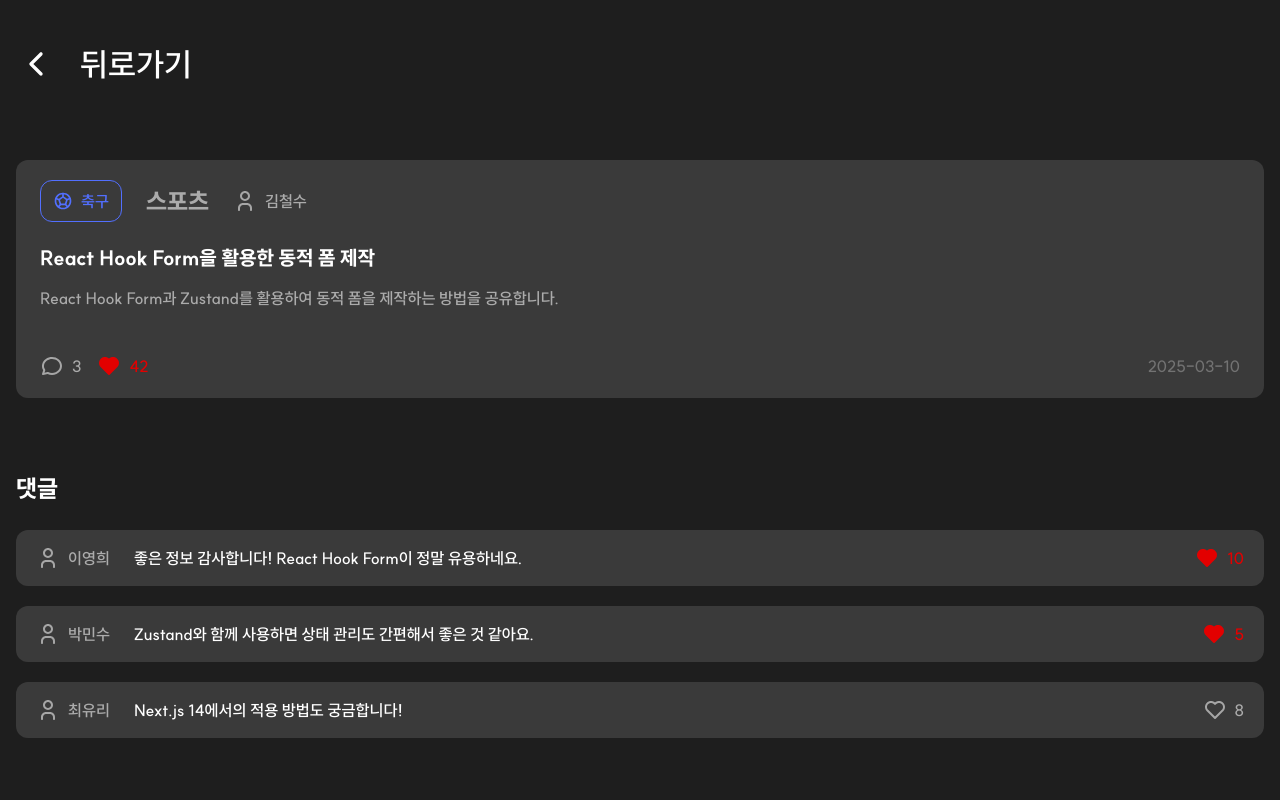
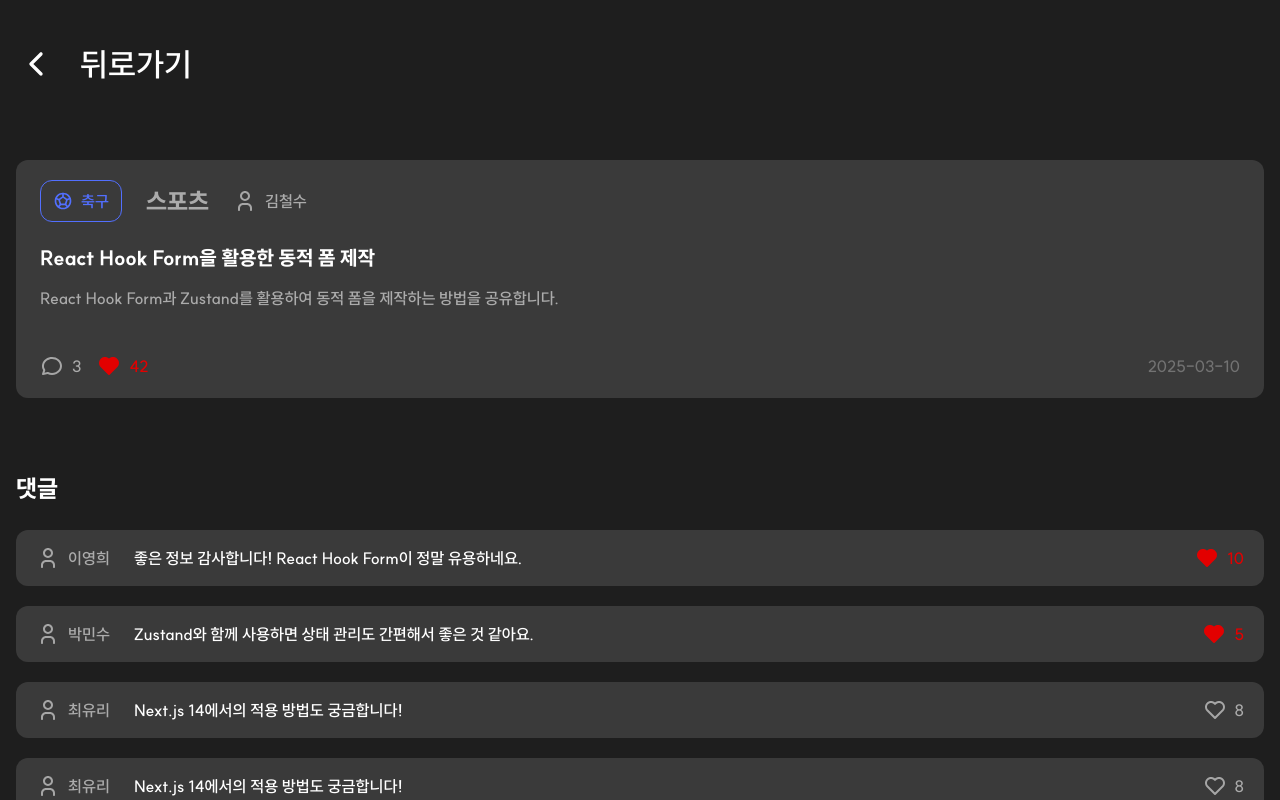
Before and after one commit to team-gogo/GOGO-Frontend, a Next.js app: page /community/detail/1 in a window 1280 px wide. Shown: the top 800 px of the page. Built offline with nearby package versions, Linux system fonts and the light colour scheme.

Commit message:
style: px를 rem으로 변경

```diff
--- a/src/entities/community/detail/ui/CommunityContent/index.tsx
+++ b/src/entities/community/detail/ui/CommunityContent/index.tsx
@@ -49,7 +49,7 @@ const CommunityContent = ({
         'py-20',
         'bg-gray-700',
         'rounded-lg',
-        'space-y-[44px]',
+        'space-y-[2.75rem]',
       )}
     >
       <div className={cn('space-y-24')}>
--- a/src/views/community/detail/Mock/getCommunityDetail.ts
+++ b/src/views/community/detail/Mock/getCommunityDetail.ts
@@ -60,6 +60,71 @@ export const getCommunityDetail = (): CommunityDetail => {
           studentNumber: 15,
         },
       },
+      {
+        commentId: 103,
+        comment: 'Next.js 14에서의 적용 방법도 궁금합니다!',
+        createdAt: '2025-03-10T14:15:00',
+        likeCount: 8,
+        isLiked: false,
+        author: {
+          studentId: 20250004,
+          name: '최유리',
+          classNumber: 3,
+          studentNumber: 15,
+        },
+      },
+      {
+        commentId: 103,
+        comment: 'Next.js 14에서의 적용 방법도 궁금합니다!',
+        createdAt: '2025-03-10T14:15:00',
+        likeCount: 8,
+        isLiked: false,
+        author: {
+          studentId: 20250004,
+          name: '최유리',
+          classNumber: 3,
+          studentNumber: 15,
+        },
+      },
+      {
+        commentId: 103,
+        comment: 'Next.js 14에서의 적용 방법도 궁금합니다!',
+        createdAt: '2025-03-10T14:15:00',
+        likeCount: 8,
+        isLiked: false,
+        author: {
+          studentId: 20250004,
+          name: '최유리',
+          classNumber: 3,
+          studentNumber: 15,
+        },
+      },
+      {
+        commentId: 103,
+        comment: 'Next.js 14에서의 적용 방법도 궁금합니다!',
+        createdAt: '2025-03-10T14:15:00',
+        likeCount: 8,
+        isLiked: false,
+        author: {
+          studentId: 20250004,
+          name: '최유리',
+          classNumber: 3,
+          studentNumber: 15,
+        },
+      },
+      {
+        commentId: 103,
+        comment: 'Next.js 14에서의 적용 방법도 궁금합니다!',
+        createdAt: '2025-03-10T14:15:00',
+        likeCount: 8,
+        isLiked: false,
+        author: {
+          studentId: 20250004,
+          name: '최유리',
+          classNumber: 3,
+          studentNumber: 15,
+        },
+      },
     ],
   };
 };
--- a/src/views/community/detail/ui/CommunityDetailPage/index.tsx
+++ b/src/views/community/detail/ui/CommunityDetailPage/index.tsx
@@ -11,14 +11,14 @@ const CommunityDetailPage = () => {
     <div
       className={cn(
         'w-full',
-        'max-w-[1320px]',
+        'max-w-[82.5rem]',
         'flex',
         'flex-col',
-        'space-y-[72px]',
+        'space-y-[4.5rem]',
       )}
     >
       <BackPageButton type="push" path="/community" />
-      <div className={cn('flex-1', 'space-y-[72px]')}>
+      <div className={cn('flex-1', 'space-y-[4.5rem]')}>
         <CommunityContent
           title={communityDetail.title}
           content={communityDetail.content}
```
